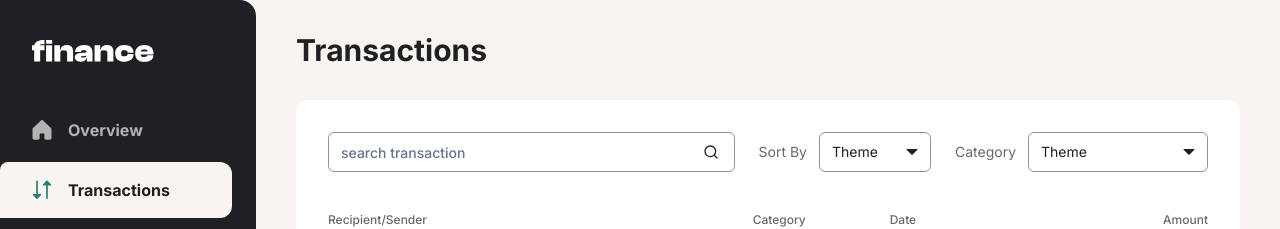
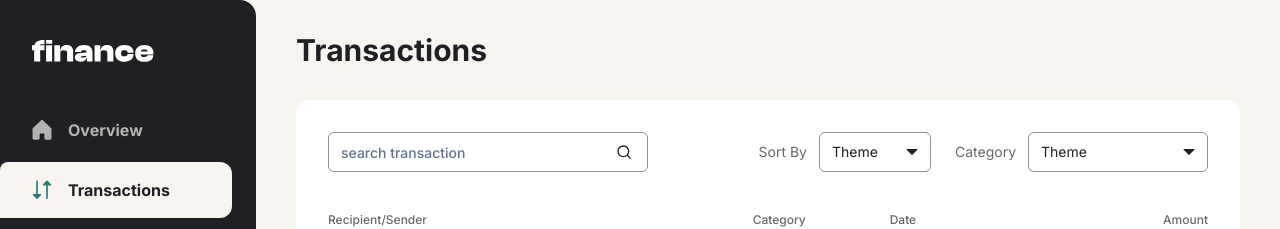
Before and after one commit to Ibarra11/personal-finance, a Next.js app: page /dashboard/transactions in a window 1280 px wide. Shown: the top 229 px of the page. Built offline with nearby package versions, Linux system fonts and the light colour scheme.

Commit message:
Adjust spacing with search input

```diff
--- a/app/dashboard/transactions/page.tsx
+++ b/app/dashboard/transactions/page.tsx
@@ -106,14 +106,14 @@ export default async function Page() {
     <div className="space-y-8">
       <h1 className="text-3xl font-bold text-gray-900">Transactions</h1>
       <Card className="space-y-6 px-5 py-6 md:p-8">
-        <div className="flex items-center gap-6">
-          <div className="flex-1">
+        <div className="flex items-center gap-6 lg:justify-between">
+          <div className="flex-1 lg:flex-none">
             <InputWithIcon
+              className="lg:w-80"
               icon={<SearchIcon size={16} />}
               placeholder="search transaction"
             />
           </div>
-
           <div className="md:hidden">
             <Button variant="ghost" size="icon">
               <IconSortMobile className="size-5 text-gray-900" />
```
